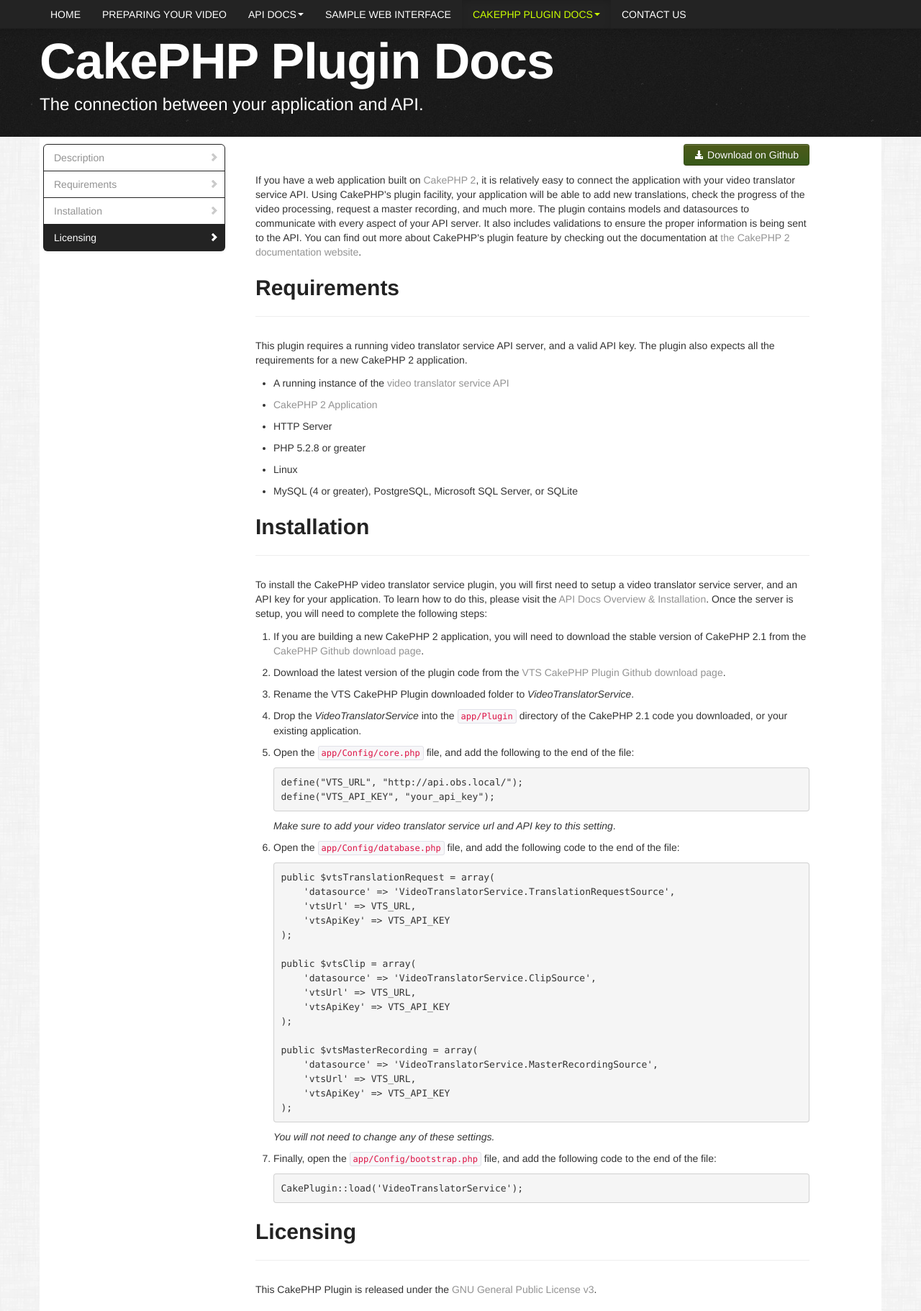
After one commit to MissionalDigerati/vts_docs, a PHP site: page /docs/v1/cakephp_plugin/overview in a window 1280 px wide. The commit adds this page. Shown: the whole page at 72% size. Run offline with PHP 8.4, Linux system fonts and the light colour scheme; some libraries are stand-ins or nearby versions.

Commit message:
Added documentation for Plugin Overview.

```diff
--- a/docs/v1/api/overview.php
+++ b/docs/v1/api/overview.php
@@ -33,7 +33,7 @@ $XMLDefintion = "Extensible Markup Language is a markup language that defines a
 	</head>
 	<body data-spy="scroll" data-target=".docs-sidebar">
 	  <?php
-			$taglineHeader = 'API Documentation';
+			$taglineHeader = 'API Docs';
 			$taglineText = 'A single access point for all your applications.';
 			require_once('../../../partials/main_nav.inc.php');
 		?>
--- /dev/null
+++ b/docs/v1/cakephp_plugin/overview.php
@@ -0,0 +1,138 @@
+<?php
+/**
+ * This file is part of Video Translator Service Documentation.
+ *
+ * Video Translator Service Documentation is free software: you can redistribute it and/or modify
+ * it under the terms of the GNU General Public License as published by
+ * the Free Software Foundation, either version 3 of the License, or
+ * (at your option) any later version.
+ *
+ * Video Translator Service Documentation is distributed in the hope that it will be useful,
+ * but WITHOUT ANY WARRANTY; without even the implied warranty of
+ * MERCHANTABILITY or FITNESS FOR A PARTICULAR PURPOSE.  See the
+ * GNU General Public License for more details.
+ *
+ * You should have received a copy of the GNU General Public License
+ * along with this program.  If not, see
+ * <http://www.gnu.org/licenses/>.
+ *
+ * @author Johnathan Pulos <johnathan@missionaldigerati.org>
+ * @copyright Copyright 2012 Missional Digerati
+ *
+ */
+?>
+<!DOCTYPE html>
+<html>
+	<head>
+		<?php
+			$title = "CakePHP Plugin Overview";
+			require_once('../../../partials/site_wide_css.inc.php');
+		?>
+	</head>
+	<body data-spy="scroll" data-target=".docs-sidebar">
+	  <?php
+			$taglineHeader = 'CakePHP Plugin Docs';
+			$taglineText = 'The connection between your application and API.';
+			require_once('../../../partials/main_nav.inc.php');
+		?>
+	  <div class="content">
+			<div class="inner">
+				<div class="container">
+					<div class="row">
+						<div class="span3 docs-sidebar">
+							<ul class="nav nav-list docs-sidenav affix-top">
+								<li class="active"><a href="#description"><i class="icon-chevron-right"></i> Description</a></li>
+								<li class=""><a href="#requirements"><i class="icon-chevron-right"></i> Requirements</a></li>
+								<li class=""><a href="#installation"><i class="icon-chevron-right"></i> Installation</a></li>
+								<li><a href="#licensing"><i class="icon-chevron-right"></i> Licensing</a></li>
+							</ul>
+						</div><!-- .span3 -->
+						<div class="span8 docs">
+							<div class="pull-right">
+								<a class="btn btn-primary" href="https://github.com/MissionalDigerati/vts_cakephp_plugin/tags" target="_blank"><i class="icon-download-alt icon-white"></i> Download on Github</a>
+							</div>
+							<div class="clearfix"></div>
+							<section id="description">
+								<p>If you have a web application built on <a href="http://cakephp.org/" target="_blank">CakePHP 2</a>,  it is relatively easy to connect the application with your video translator service API.  Using CakePHP's plugin facility,  your application will be able to add new translations,  check the progress of the video processing, request a master recording, and much more.  The plugin contains models and datasources to communicate with every aspect of your API server.  It also includes validations to ensure the proper information is being sent to the API. You can find out more about CakePHP's plugin feature by checking out the documentation at <a href="http://book.cakephp.org/2.0/en/plugins.html" target="_blank">the CakePHP 2 documentation website</a>.</p>
+							</section>
+							<section id="requirements">
+								<div class="page-header">
+									<h2><a name="requirements"></a>Requirements</h2>
+								</div>
+								<p>This plugin requires a running video translator service API server, and a valid API key.  The plugin also expects all the requirements for a new CakePHP 2 application.</p>
+								<ul>
+									<li>A running instance of the <a href="/docs/v1/api/overview">video translator service API</a></li>
+									<li><a href="http://cakephp.org/" target="_blank">CakePHP 2 Application</a></li>
+									<li>HTTP Server</li>
+									<li>PHP 5.2.8 or greater</li>
+									<li>Linux</li>
+									<li>MySQL (4 or greater), PostgreSQL, Microsoft SQL Server, or SQLite</li>
+								</ul>
+							</section>
+							<section id="installation">
+								<div class="page-header">
+									<h2>Installation</h2>
+								</div>
+								<p>To install the CakePHP video translator service plugin,  you will first need to setup a video translator service server, and an API key for your application.  To learn how to do this,  please visit the <a href="/docs/v1/api/overview">API Docs Overview & Installation</a>.  Once the server is setup,  you will need to complete the following steps:</p>
+								<ol>
+									<li>If you are building a new CakePHP 2 application,  you will need to download the stable version of CakePHP 2.1 from the <a href="https://github.com/cakephp/cakephp/tags" target="_blank">CakePHP Github download page</a>.</li>
+									<li>Download the latest version of the plugin code from the <a href="https://github.com/MissionalDigerati/vts_cakephp_plugin/tags" target="_blank">VTS CakePHP Plugin Github download page</a>.</li>
+									<li>Rename the VTS CakePHP Plugin downloaded folder to <em>VideoTranslatorService</em>.</li>
+									<li>Drop the <em>VideoTranslatorService</em> into the <code>app/Plugin</code> directory of the CakePHP 2.1 code you downloaded, or your existing application.</li>
+									<li>Open the <code>app/Config/core.php</code> file, and add the following to the end of the file:
+										<div>
+<pre>
+define("VTS_URL", "http://api.obs.local/");
+define("VTS_API_KEY", "your_api_key");
+</pre>
+										</div>
+										<em>Make sure to add your video translator service url and API key to this setting</em>.
+									</li>
+									<li>Open the <code>app/Config/database.php</code> file, and add the following code to the end of the file:
+										<div>
+<pre>
+public $vtsTranslationRequest = array(
+    'datasource' => 'VideoTranslatorService.TranslationRequestSource',
+    'vtsUrl' => VTS_URL,
+    'vtsApiKey' => VTS_API_KEY
+);
+
+public $vtsClip = array(
+    'datasource' => 'VideoTranslatorService.ClipSource',
+    'vtsUrl' => VTS_URL,
+    'vtsApiKey' => VTS_API_KEY
+);
+
+public $vtsMasterRecording = array(
+    'datasource' => 'VideoTranslatorService.MasterRecordingSource',
+    'vtsUrl' => VTS_URL,
+    'vtsApiKey' => VTS_API_KEY
+);
+</pre>
+										</div>
+										<em>You will not need to change any of these settings.</em>
+									</li>
+									<li>Finally, open the <code>app/Config/bootstrap.php</code> file, and add the following code to the end of the file:
+										<div>
+<pre>
+CakePlugin::load('VideoTranslatorService');
+</pre>
+										</div>
+									</li>
+								</ol>
+							</section>
+							<section id="licensing">
+								<div class="page-header">
+									<h2>Licensing</h2>
+								</div>
+								This CakePHP Plugin is released under the <a href="http://www.gnu.org/licenses/gpl-3.0-standalone.html" target="_blank">GNU General Public License v3</a>.
+							</section>
+						</div><!-- .span8 -->
+						<div class="span1">&nbsp;</div>
+					</div><!-- .row -->
+				</div><!-- .container -->
+			</div><!-- .inner -->
+		</div><!-- .content -->
+		<?php require_once('../../../partials/site_wide_js.inc.php'); ?>
+	</body>
+</html>
--- a/partials/main_nav.inc.php
+++ b/partials/main_nav.inc.php
@@ -39,7 +39,7 @@ $taglineText = (isset($taglineText)) ? $taglineText : 'A project of <a href="htt
 						<li<?php if($requestedUrl ==''){ echo ' class="active"'; } ?>><a href="/">Home</a></li>
 						<li<?php if($requestedUrl =='preparing_your_video'){ echo ' class="active"'; } ?>><a href="/preparing_your_video">Preparing Your Video</a></li>
 						<li class="dropdown<?php if(strpos($requestedUrl, 'docs/v1/api/') !== false){ echo ' active'; } ?>" id="#api">
-							<a href="#api" class="dropdown-toggle" data-toggle="dropdown">API Documentation<b class="caret"></b></a>
+							<a href="#api" class="dropdown-toggle" data-toggle="dropdown">API Docs<b class="caret"></b></a>
 							<ul class="dropdown-menu">
 								<li><a href="/docs/v1/api/overview">Overview & Installation</a></li>
 								<li><a href="/docs/v1/api/workflow">Workflow</a></li>
@@ -51,7 +51,13 @@ $taglineText = (isset($taglineText)) ? $taglineText : 'A project of <a href="htt
 							</ul>
 						</li>
 						<li<?php if(strpos($requestedUrl, '/docs/v1/web_interface/') !== false){ echo ' class="active"'; } ?>><a href="/docs/v1/web_interface/overview">Sample Web Interface</a></li>
-						<li<?php if(strpos($requestedUrl, '/docs/v1/cakephp_plugin/') !== false){ echo ' class="active"'; } ?>><a href="/docs/v1/cakephp_plugin/overview">CakePHP Plugin</a></li>
+						<li class="dropdown<?php if(strpos($requestedUrl, 'docs/v1/cakephp_plugin/') !== false){ echo ' active'; } ?>" id="#plugin">
+							<a href="#plugin" class="dropdown-toggle" data-toggle="dropdown">CakePHP Plugin Docs<b class="caret"></b></a>
+							<ul class="dropdown-menu">
+								<li><a href="/docs/v1/cakephp_plugin/overview">Overview & Installation</a></li>
+							</ul>
+						</li>
+
 						<li><a href="http://www.missionaldigerati.org/contact-us" target="_blank">Contact Us</a></li>
 					</ul>
 					<div class="clearfix"></div>
```
